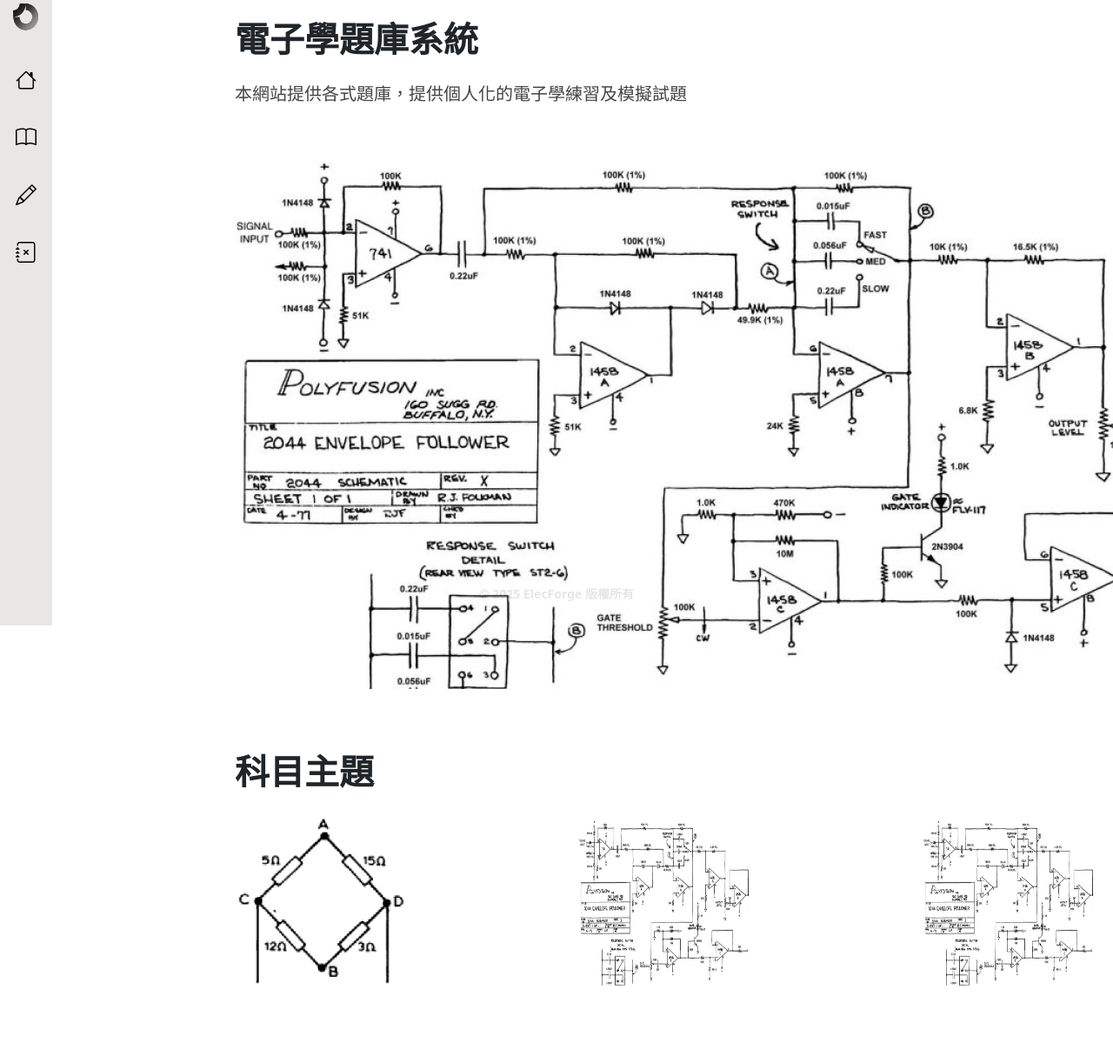
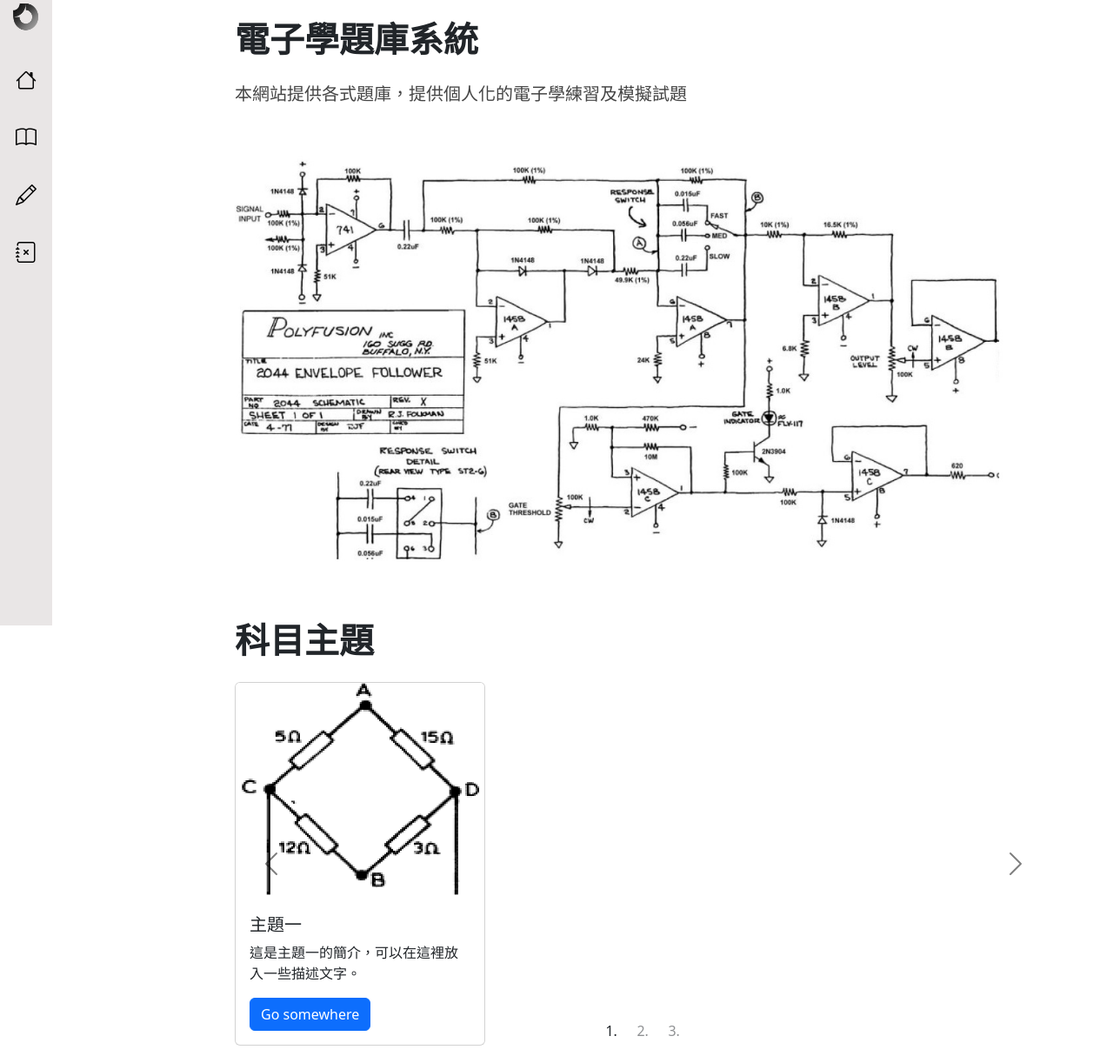
Before and after one commit to csiejar/projectNew, a FastAPI app: page / in a window 1280 px wide; the page is wider, and only the part inside the window is pictured. Shown: the part 81-1303 px from the top of that part at 87% size. Before the commit the page ends 1214 px from the top of that part, so only its background shows below. Run offline with FastAPI, Linux system fonts and the light colour scheme; some libraries are stand-ins or nearby versions.

Commit message:
carousel v1

```diff
--- a/main.py
+++ b/main.py
@@ -3,8 +3,8 @@ from fastapi.staticfiles import StaticFiles
 from fastapi.templating import Jinja2Templates
 from fastapi.responses import JSONResponse
 from pydantic import BaseModel
-# from google.auth.transport import requests
-# from google.oauth2 import id_token
+from google.auth.transport import requests
+from google.oauth2 import id_token
 
 app = FastAPI(debug=True)
 
@@ -34,19 +34,19 @@ CLIENT_ID = "1071265157577-7bcbr8qejtvtbmnchgs06ohr9ke46v97.apps.googleuserconte
 
 class TokenData(BaseModel):
     token: str
-# @app.post("/verify-token")
-# async def verify_token(data: TokenData):
-#     try:
-#         # 驗證 ID Token
-#         id_info = id_token.verify_oauth2_token(data.token, requests.Request(), CLIENT_ID)
-#         # 取得用戶資訊
-#         googleID = id_info["sub"]
-#         email = id_info["email"]
-#         name = id_info.get("name", "未知用戶")
-#         return {"googleID": googleID, "email": email, "name": name}
+@app.post("/verify-token")
+async def verify_token(data: TokenData):
+    try:
+        # 驗證 ID Token
+        id_info = id_token.verify_oauth2_token(data.token, requests.Request(), CLIENT_ID)
+        # 取得用戶資訊
+        googleID = id_info["sub"]
+        email = id_info["email"]
+        name = id_info.get("name", "未知用戶")
+        return {"googleID": googleID, "email": email, "name": name}
 
-#     except Exception as e:
-#         raise HTTPException(status_code=401, detail=f"驗證失敗: {str(e)}")
+    except Exception as e:
+        raise HTTPException(status_code=401, detail=f"驗證失敗: {str(e)}")
 
 # 啟動服務
 if __name__ == "__main__":
--- a/templates/index.html
+++ b/templates/index.html
@@ -72,18 +72,77 @@
 
   <!-- 新增電路圖圖片 -->
   <div class="announcemaent" style="margin-left: 250px; padding: 20px;">
-    <img src="../static/img/damn.png " alt="damn">
+    <img src="../static/img/damn.png " alt="damn" width="90%">
   </div>
 
   <!-- 新增科目主題 -->
-  <div class="mt-4" style="margin-left: 250px; padding: 20px;">
-    <h1 class="fw-bold">科目主題</h1>
-    <div style="margin-top: 30px;">
-    <div class="subject-images d-flex justify-content-between">
-    <img src="../static/img/subject1.png " alt="subject" style="width: 20%; height: auto;">
-    <img src="../static/img/damn.png " alt="damn" style="width: 20%; height: auto;">
-    <img src="../static/img/damn.png " alt="damn" style="width: 20%; height: auto;">
+<div class="mt-4" style="margin-left: 250px; padding: 20px;">
+  <h1 class="fw-bold">科目主題</h1>
+
+  <!-- Bootstrap Carousel -->
+  <div id="carouselExampleIndicators" class="carousel slide mt-4" data-bs-ride="carousel">
+    <!-- Indicators -->
+    <ol class="carousel-indicators">
+      <li data-bs-target="#carouselExampleIndicators" data-bs-slide-to="0" class="active"></li>
+      <li data-bs-target="#carouselExampleIndicators" data-bs-slide-to="1"></li>
+      <li data-bs-target="#carouselExampleIndicators" data-bs-slide-to="2"></li>
+    </ol>
+
+    <!-- Carousel Content -->
+    <div class="carousel-inner" >
+      <!-- Slide 1 -->
+      <div class="carousel-item active">
+        <div class="card" style="width: 18rem;">
+          <img src="../static/img/subject1.png" class="card-img-top" alt="subject" style="height: 250px;">
+          <div class="card-body">
+            <h5 class="card-title">主題一</h5>
+            <p class="card-text">這是主題一的簡介，可以在這裡放入一些描述文字。</p>
+            <a href="#" class="btn btn-primary">Go somewhere</a>
+          </div>
+        </div>
+      </div>
+
+      <!-- Slide 2 -->
+      <div class="carousel-item">
+        <div class="card" style="width: 18rem;">
+          <img src="../static/img/damn.png" class="card-img-top" alt="damn"  style="height: 250px;">
+          <div class="card-body">
+            <h5 class="card-title">主題二</h5>
+            <p class="card-text">這是主題二的簡介，可以補充相關資訊。</p>
+            <a href="#" class="btn btn-primary">Go somewhere</a>
+          </div>
+        </div>
+      </div>
+
+      <!-- Slide 3 -->
+      <div class="carousel-item">
+        <div class="card" style="width: 18rem;">
+          <img src="../static/img/damn.png" class="card-img-top" alt="damn"  style="height: 250px;">
+          <div class="card-body">
+            <h5 class="card-title">主題三</h5>
+            <p class="card-text">這是主題三的簡介，讓使用者更了解這個科目。</p>
+            <a href="#" class="btn btn-primary">Go somewhere</a>
+          </div>
+        </div>
+      </div>
+    </div>
+
+    <!-- Carousel Controls -->
+    <a class="carousel-control-prev" href="#carouselExampleIndicators" role="button" data-bs-slide="prev">
+      <span class="carousel-control-prev-icon" aria-hidden="true" style="filter: invert(1);"></span>
+      <span class="sr-only">Previous</span>
+    </a>
+    <a class="carousel-control-next" href="#carouselExampleIndicators" role="button" data-bs-slide="next">
+      <span class="carousel-control-next-icon" aria-hidden="true"  style="filter: invert(1);"></span>
+      <span class="sr-only">Next</span>
+    </a>
   </div>
+</div>
+
+
+<!-- 引入 Bootstrap -->
+<link rel="stylesheet" href="https://cdn.jsdelivr.net/npm/bootstrap@5.3.0/dist/css/bootstrap.min.css">
+<script src="https://cdn.jsdelivr.net/npm/bootstrap@5.3.0/dist/js/bootstrap.bundle.min.js"></script>
 
 
   <!-- 登入彈出視窗（可拖動） -->
@@ -102,10 +161,10 @@
     </div>
   </div>
 
-  <!-- 底部區域 -->
+  <!-- 底部區域
   <div id="footer">
     <p class="watermark">© 2025 ElecForge 版權所有</p>
-  </div>
+  </div> -->
   <script src="/static/script.js"></script>
 </body>
 
```
Also changed, not shown: static/test.html (+108 -9 lines).
